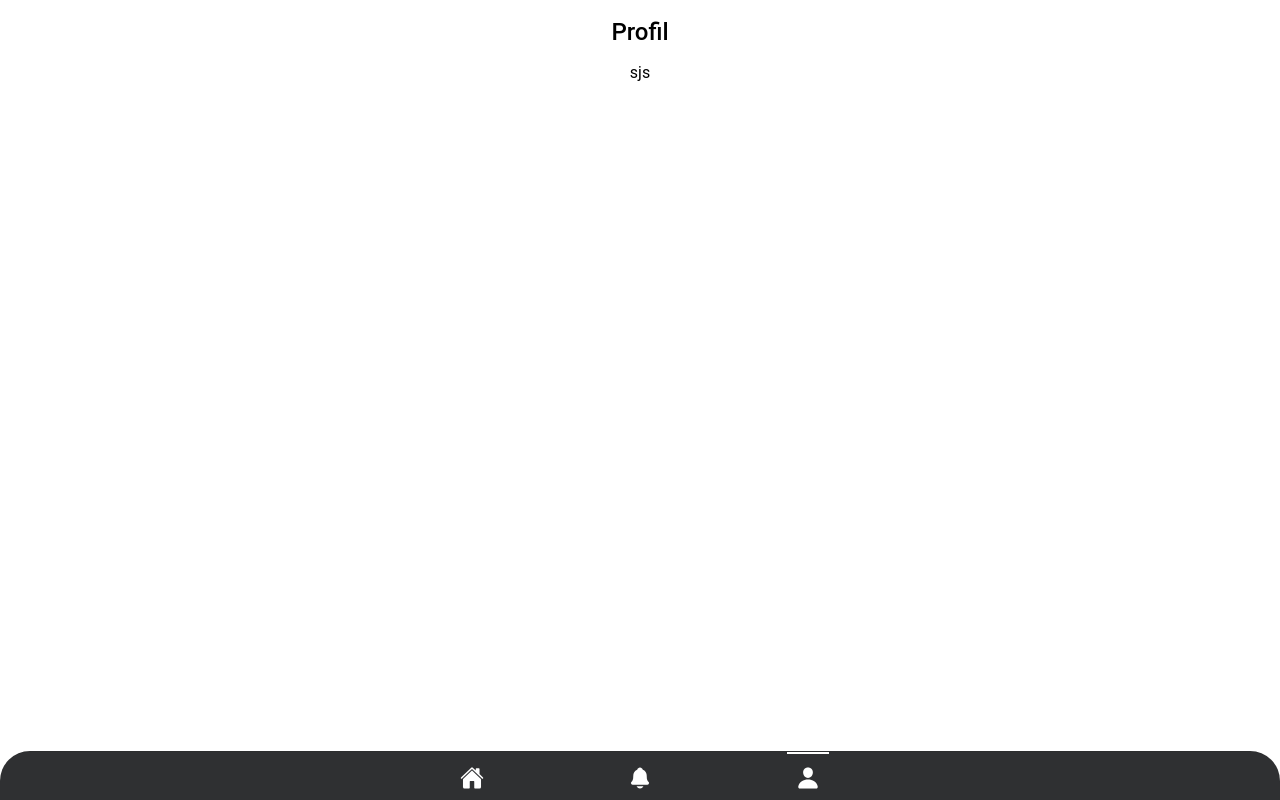
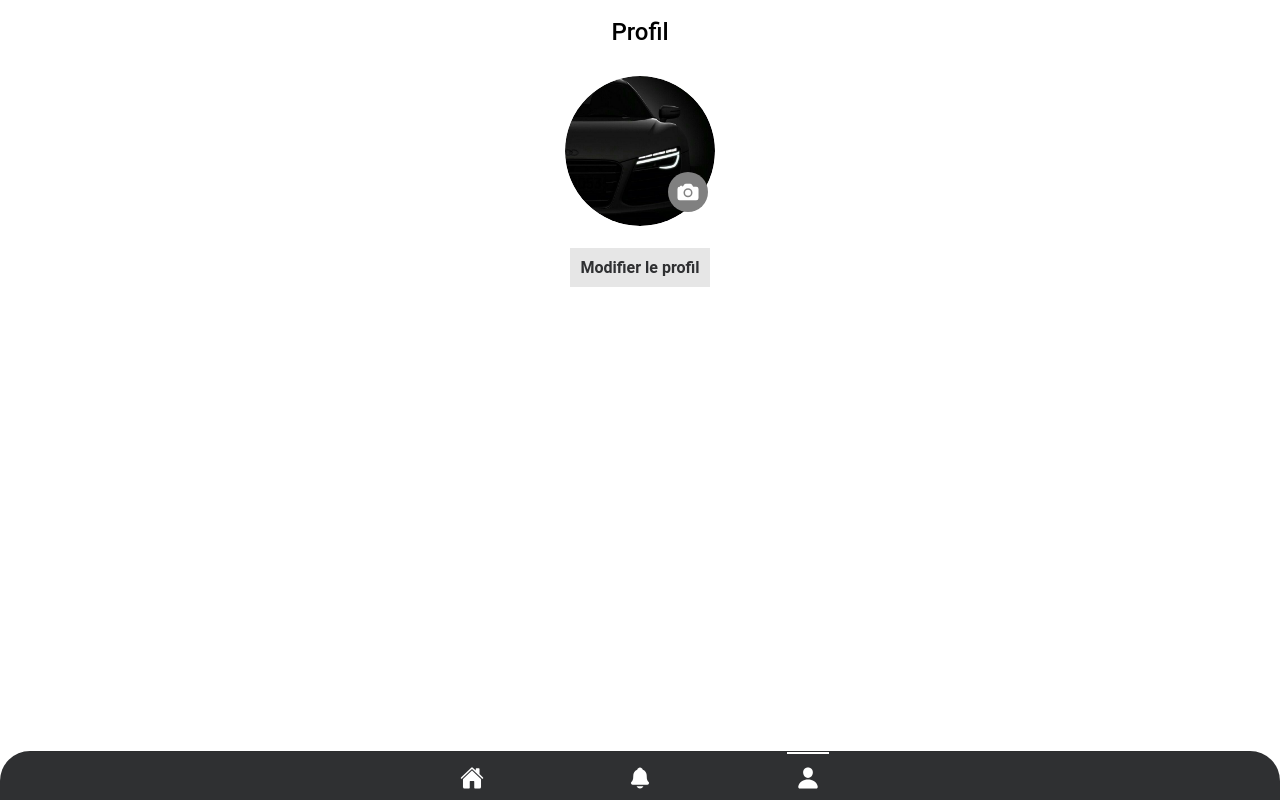
Before and after one commit to Rsm-mah/PROJET_FINAL_S5_MOBILE, a React (Vite) app: page /profil in a window 1280 px wide. Built offline with nearby package versions, Linux system fonts and the light colour scheme.

Commit message:
commit
Commencement design page profil

```diff
--- a/src/pages/Profil/Profil.css
+++ b/src/pages/Profil/Profil.css
@@ -4,9 +4,54 @@ ion-content .ion-content-body-profil {
     text-align: center;
 }
 
-.ion-content-body-notif .profil-header {
+.ion-content-body-profil .profil-header {
     width: 100%;
     position: fixed;
     top: 0;
     background: #fff;
+    z-index: 1;
 }
+
+.ion-content-body-profil .profil {
+    margin-top: 2cm;
+    display: flex;
+    justify-content: center;
+
+    .profil-picture {
+        position: relative;
+        width: 150px;
+        height: 150px;
+        overflow: hidden;
+        border-radius: 50%;
+
+        img {
+            width: 100%;
+            height: 100%;
+            object-fit: cover;
+            border-radius: 50%;
+        }
+    }
+
+    .camera-icon {
+        display: flex;
+        position: absolute;
+        background-color: gray;
+        color: #fff;
+        margin-left: 12vh;
+        margin-top: 12vh;
+        padding: 8px;
+        border-radius: 50%;
+        font-size: 24px;
+    }
+}
+
+.ion-content-body-profil .modif-button {
+    margin-top: 4vh;
+    a {
+        text-decoration: none;
+        color: #2f3032;
+        background-color: #d6d6d69c;
+        font-weight: bold;
+        padding: 10px;
+    }
+}
--- a/src/pages/Profil/Profil.tsx
+++ b/src/pages/Profil/Profil.tsx
@@ -5,6 +5,8 @@ import {
     IonContent
 } from '@ionic/react';
 import './Profil.css';
+import { Link } from 'react-router-dom';
+import { camera } from 'ionicons/icons';
 import Navigation from '../../components/Navigation/Navigation';
 import Sary from '../../assets/img/test3.jfif';
 
@@ -17,10 +19,21 @@ import Sary from '../../assets/img/test3.jfif';
                 <div className='profil-header'>
                     <div className="title">
                         <h2>Profil</h2>
-                        <p>sjs</p>
                     </div>
                 </div>
 
+                <div className="profil">
+                    <div className="profil-picture">
+                        <img src={Sary} alt="" />
+                    </div>
+                    <div className="camera-icon">
+                        <IonIcon icon={camera}></IonIcon>
+                    </div>
+                </div>
+
+                <div className="modif-button">
+                    <Link to="">Modifier le profil</Link>
+                </div>
 
 
                 <Navigation/>
```
